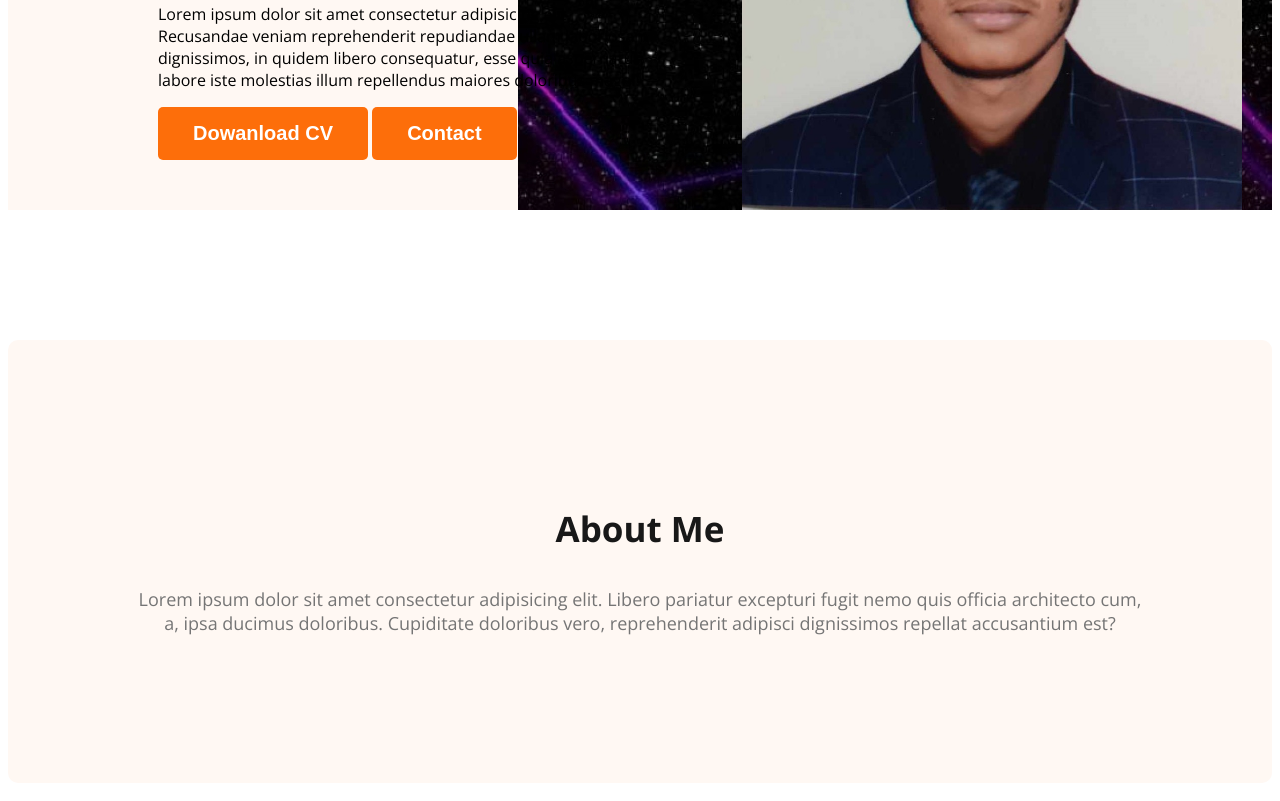
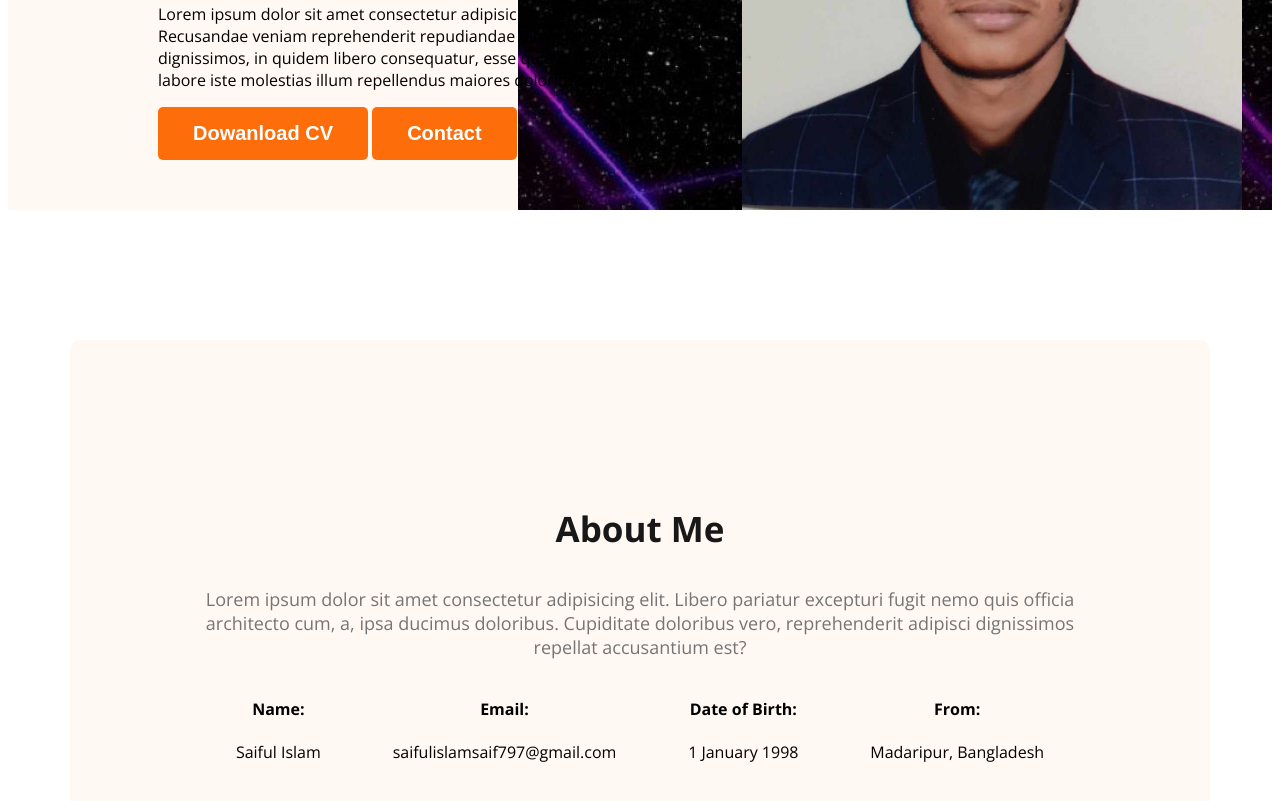
Before and after one commit to saiful797/webdevelopers-protfolio, a plain HTML site: page index.html in a window 1280 px wide. Shown: the part 467-1268 px from the top of the page. Drawn offline with nearby package versions, Linux system fonts and the light colour scheme.

Commit message:
added about descriptions

```diff
--- a/index.html
+++ b/index.html
@@ -38,6 +38,27 @@
         <section class="about">
             <h3 class="section-title">About Me</h3>
             <p class="section-description">Lorem ipsum dolor sit amet consectetur adipisicing elit. Libero pariatur excepturi fugit nemo quis officia architecto cum, a, ipsa ducimus doloribus. Cupiditate doloribus vero, reprehenderit adipisci dignissimos repellat accusantium est?</p>
+
+            <div class="about-info-conteiner">
+                <!-- .about-info*4>h4.info-title+p.info-description -->
+                <div class="about-info">
+                    <h4 class="info-title">Name:</h4>
+                    <p class="info-description">Saiful Islam</p>
+                </div>
+                <div class="about-info">
+                    <h4 class="info-title">Email:</h4>
+                    <p class="info-description">saifulislamsaif797@gmail.com</p>
+                </div>
+                <div class="about-info">
+                    <h4 class="info-title">Date of Birth:</h4>
+                    <p class="info-description">1 January 1998</p>
+                </div>
+                <div class="about-info">
+                    <h4 class="info-title">From:</h4>
+                    <p class="info-description">Madaripur, Bangladesh</p>
+                </div>
+
+            </div>
         </section>
     </main>
 
--- a/styles/protfolio.css
+++ b/styles/protfolio.css
@@ -82,6 +82,10 @@ nav a{
 
 /* main section style */
 
+main{
+    max-width: 1140px;
+    margin: 0 auto;
+}
 /* about section style */
 .about{
     padding: 130px;
@@ -89,6 +93,13 @@ nav a{
     background-color: #FFF8F3;
     margin-top: 130px;
 
+}
+.about-info-conteiner{
+    display: flex;
+    justify-content: space-around;
+}
+.about-info{
+    text-align: center;
 }
 .section-title{
     color:#181818;
```
